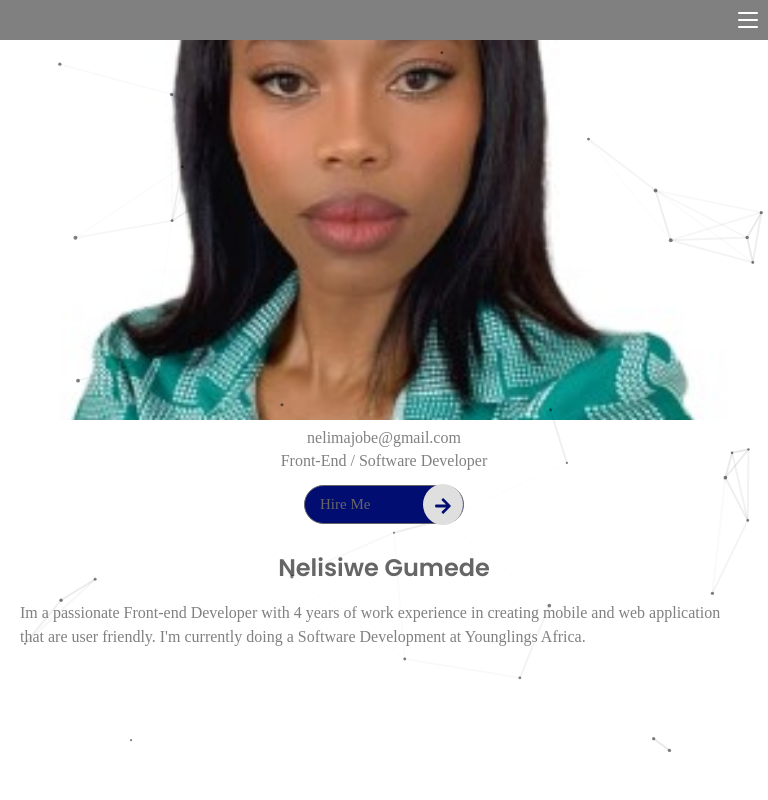
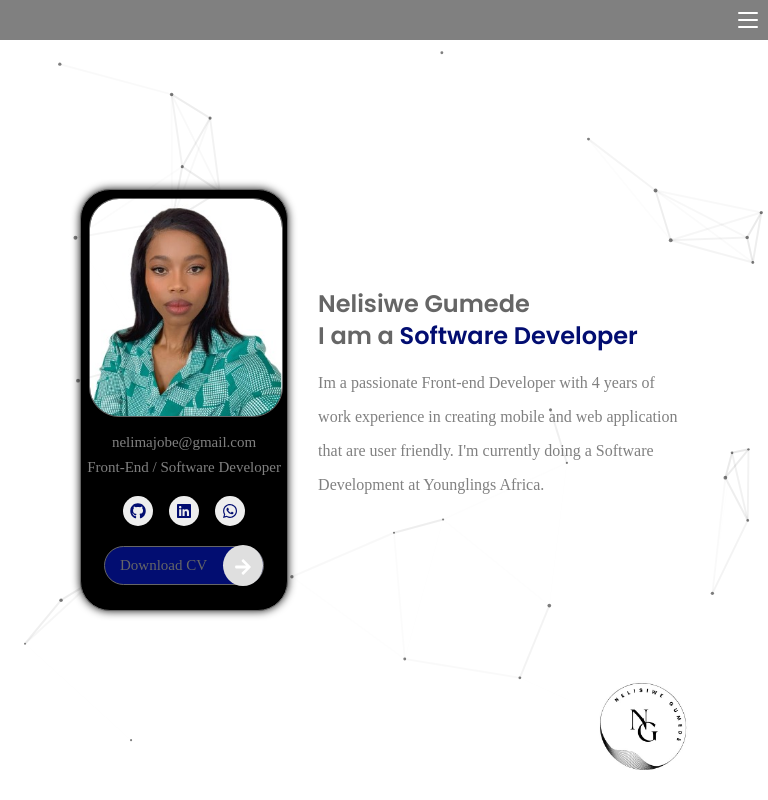
Before and after one commit to Nelisiwe/Nelisiwe-Portfolio, a React (Vite) app: page / in a window 768 px wide. Built offline with nearby package versions, Linux system fonts and the light colour scheme; a web font is replaced by a local one.

Commit message:
reCAPTCHA has been added to my contact page.

```diff
--- a/package.json
+++ b/package.json
@@ -16,6 +16,7 @@
     "react": "^18.2.0",
     "react-circular-progressbar": "^2.1.0",
     "react-dom": "^18.2.0",
+    "react-google-recaptcha": "^3.1.0",
     "react-icons": "^4.10.1",
     "react-router-dom": "^6.15.0",
     "react-tsparticles": "^2.12.2",
--- a/src/App.css
+++ b/src/App.css
@@ -128,7 +128,7 @@ margin-bottom: 70px;
     right: 0;
     width: 40px;
     border-radius: 50%;
-    color: var(--main-color);
+    color: var(--text-white-color);
     font-size: var(--large-font);
     text-align: center;
     line-height: 50px;
--- a/src/pages/contact/Contact.jsx
+++ b/src/pages/contact/Contact.jsx
@@ -3,11 +3,14 @@ import { FaEnvelopeOpen, FaPhoneSquareAlt, FaLinkedin, FaGithub, FaWhatsapp  } f
 import { FiSend } from 'react-icons/fi';
 import emailjs from '@emailjs/browser';
 import "./contact.css";
+import ReCAPTCHA from "react-google-recaptcha";
 import Footer from '../footer/Footer';
 
 
 
 const Contact = () => {
+  const [recaptchaValue, setRecaptchaValue] = useState(null);
+
   const initialFormData = {
     name: '',
     email: '',
@@ -57,6 +60,14 @@ const Contact = () => {
     const validationErrors = validateForm();
     setErrors(validationErrors);
     setFormData(initialFormData);
+
+    if (!recaptchaValue) {
+      setErrors((prevErrors) => ({
+        ...prevErrors,
+        recaptcha: "Please verify that you are not a robot.",
+      }));
+      return;
+    }
 
     if (Object.keys(validationErrors).length === 0) {
       emailjs.sendForm('service_232ssir', 'template_kw0vdhp', e.target, 'qTSEW2o9D97HDP45P')
@@ -164,6 +175,13 @@ const Contact = () => {
             />
             {errors.message && <span>{errors.message}</span>}
           </div>
+          <div className="form_input-div">
+          <ReCAPTCHA
+            sitekey="6LdJs_onAAAAAEElJ0DN9Sp7aUrwFRksADWi8990"
+            onChange={(value) => setRecaptchaValue(value)}
+          />
+          {errors.recaptcha && <span>{errors.recaptcha}</span>}
+        </div>
           <button className='contact_button' type='submit'>
             Send
             <span className='button_icon contact_button-icon'>
--- a/src/pages/home/Home.jsx
+++ b/src/pages/home/Home.jsx
@@ -35,7 +35,7 @@ const Home = () => {
 
         <div className='home_button_container'>
           <Link to='/education' className='button'>
-              Hire Me <span className='button_icon'><FaArrowRight /></span>
+              Download CV <span className='button_icon'><FaArrowRight /></span>
             </Link>
             <img src={MyLogo} alt='' className='home_logo' />
           </div>
--- a/src/pages/home/home.css
+++ b/src/pages/home/home.css
@@ -49,7 +49,7 @@
 
 .home_title {
     position: relative;
-    font-size: var(--h1-font);
+    font-size: var(--h2-font);
     line-height: 1.24;
 }
  .home_title span {
@@ -99,9 +99,10 @@
     display: flex;
     justify-content: center;
     column-gap: 16px;
+    color: var(--text-white-color);
 }
 
-@media (max-width: 768px) {
+@media (max-width: 767px) {
     .home {
       grid-template-columns: none;
       align-items: center;
@@ -167,3 +168,83 @@
 display: none;
     }
 }
+
+@media (min-width: 768px) and (max-width: 991px){
+    .home_container {
+        width: 100%;
+        height: auto;
+        margin: auto;
+    }
+
+    .home {
+        grid-template-columns: 4.32fr 7.68fr;
+    }
+
+    .home_img {
+        width: 94%;
+        height: auto;
+        margin: 8px;
+      }
+
+      .home_details {
+        margin-block: 5px 8px;
+        font-size: var(--small-font);
+     }
+
+     .home_title {
+        font-size: var(--h3-font);
+    }
+
+     .home_title span {
+     font-size: var(--h3-font);
+     }
+
+     .home_socials {
+        margin: 20px;
+    }
+
+    .home_button_container {
+        margin-bottom: 25px;
+    }
+
+     .home_logo {
+        bottom: 0px;
+        right: 50px;
+        width: 150px;
+        height: 150px;
+    }
+}
+
+@media (min-width: 992px) and (max-width: 1199px) {
+    .home_container {
+        width: 100%;
+        height: auto;
+        margin: auto;
+    }
+
+    .home {
+        grid-template-columns: 4.32fr 7.68fr;
+    }
+
+    .home_title {
+        font-size: var(--h2-font);
+    }
+
+    .home_title span {
+        font-size: var(--h2-font);
+        }
+
+        .home_button_container {
+            margin-bottom: 25px;
+        }
+
+        .home_description {
+            font-size: var(--large-font);
+          }
+
+          .home_logo {
+            bottom: 80px;
+            right: 50px;
+        }
+
+  }
```
Also changed, not shown: 1 other file (tests, documents, lock files or other folders).
